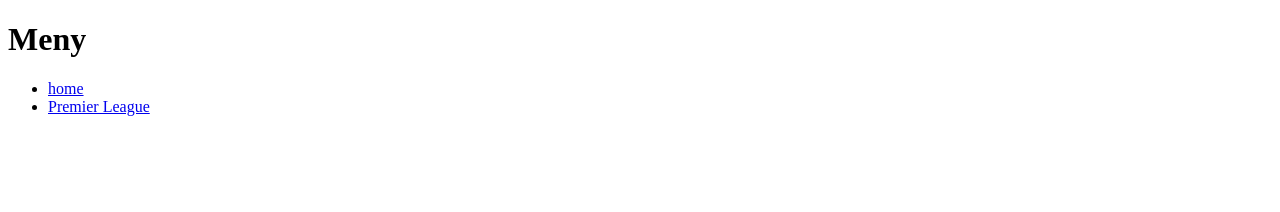
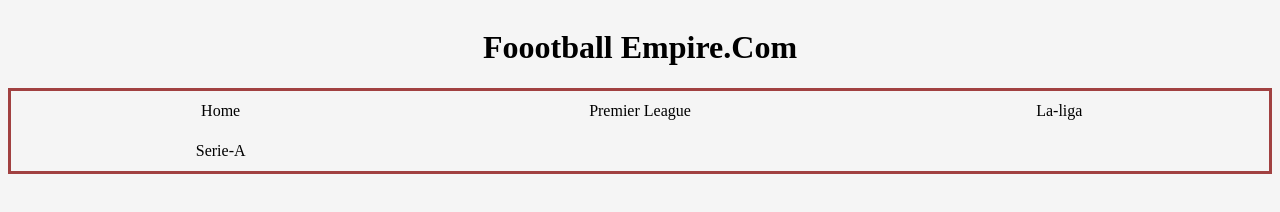
Before and after one commit to wabe05001/Fotbollssida, a plain HTML site: page index.html/index.html in a window 1280 px wide. Drawn offline with Linux system fonts and the light colour scheme.

Commit message:
dadasdadwasd

```diff
--- a/index.html/index.html
+++ b/index.html/index.html
@@ -2,20 +2,30 @@
 <html lang = "sv">
     <head>
         <meta charset="utf-8">
-        <title>Footympire</title>
+        <title>Footyempire</title>
         <link href="style.css" rel="stylesheet">
     </head>
     <body>
-        <header> <h1>Meny</h1> </header>
         <div class ="wrapper">
 
+       <header>
+            <h1>Foootball Empire.Com</h1>
 
+        </header>
 
         <nav>
             <ul>
-                <li><a href="index.html"> home </a></li>
+                <li><a href="index.html"> Home </a></li>
                 <li><a href="sida2.html"> Premier League </a></li>
+                <li><a href="sida3.html"> La-liga</a></li>
+                <li><a href="sida4.html"> Serie-A</a></li>
             </ul>
+        </nav>
+        <main>
 
-        </nav>
+
+        </main>
+        </div>
+
     </body>
+</html>
--- a/index.html/style.css
+++ b/index.html/style.css
@@ -0,0 +1,56 @@
+body{
+    background-color:whitesmoke;
+}
+
+.wrapper{
+    display: grid;
+    height: auto;
+    padding: 0;
+    margin: 0;
+    grid-template-areas:
+    "header"
+    "navbar"
+    "main"
+    "footer"
+
+}
+
+header{
+    grid-area: header;
+    text-align:center;
+
+}
+
+nav{
+    grid-area:navbar;
+}
+
+nav>ul{
+    display: grid;
+    grid-template-columns: 1fr 1fr 1fr;
+    padding: 0;
+    margin: 0;
+    border-style:solid;
+    border-color: rgb(161, 65, 65);
+}
+
+nav li{
+    display: flex;
+    justify-content:space-evenly;
+    list-style-type: none;
+    margin:0;
+    padding: 1px;
+}
+
+li a{
+    display:block;
+    color: rgb(0, 0, 0);
+    text-align: center;
+    padding: 10px 10px;
+    text-decoration:none;
+
+}
+
+li a:hover{
+
+}
```
Also changed, not shown: index.html/sida3.html (added), index.html/sida4.html (added).
